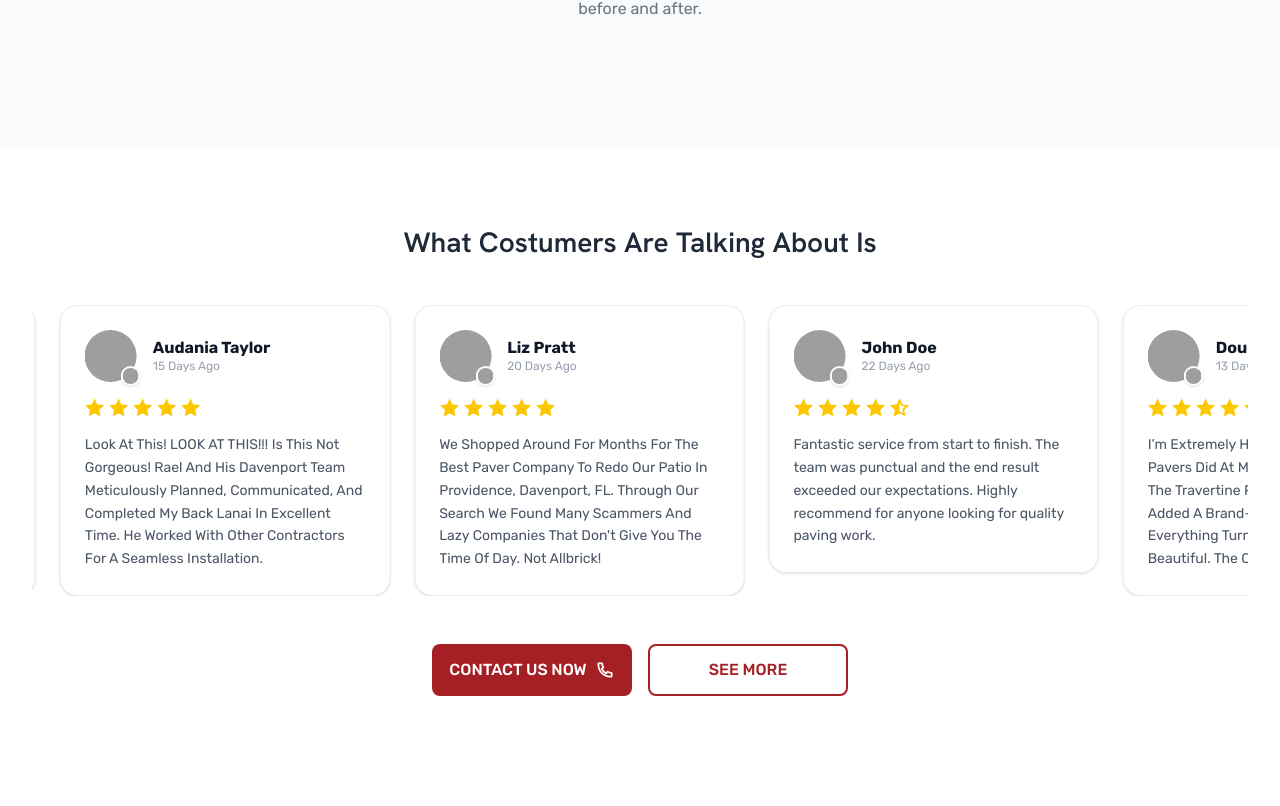
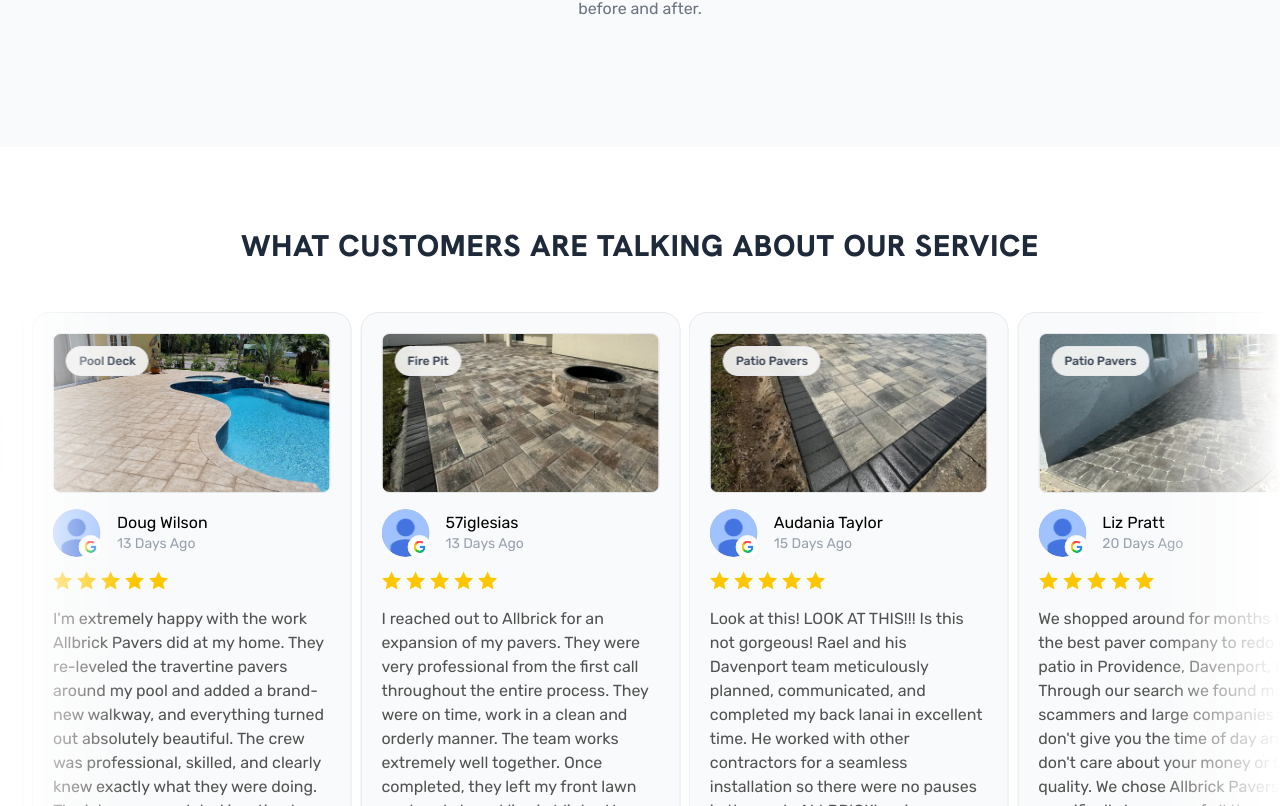
Before and after one commit to zarp-git/frontend_pages_allbrickpavers, a Next.js app: page / in a window 1280 px wide. Shown: the part 1994-2800 px from the top of the page. Built offline with nearby package versions, Linux system fonts and the light colour scheme; no server answers; grey boxes are pictures that could not be loaded.

Commit message:
feat: add FeedbackSection component displaying customer reviews in a carousel, utilizing new default avatar and Google icon SVG assets.

```diff
--- a/src/presentation/components/organisms/home-page-sections/FeedbackSection.tsx
+++ b/src/presentation/components/organisms/home-page-sections/FeedbackSection.tsx
@@ -1,172 +1,268 @@
 "use client";
 
-import React, { useState } from "react";
+import React, { useRef } from "react";
+import Image from "next/image";
+import Link from "next/link";
 import { Swiper, SwiperSlide } from "swiper/react";
-import { Autoplay } from "swiper/modules";
+import { Navigation, Autoplay } from "swiper/modules";
+import type { Swiper as SwiperType } from "swiper";
 import "swiper/css";
-import "swiper/css/autoplay";
-import { RiPhoneLine } from "@remixicon/react";
+import "swiper/css/navigation";
+import {
+  RiPhoneLine,
+  RiArrowRightUpLine,
+  RiArrowLeftSLine,
+  RiArrowRightSLine,
+} from "@remixicon/react";
 
 import { Button } from "@/presentation/components/atoms/ui/button";
 import StarRating from "@/presentation/components/atoms/ui/StarRating";
+import { SOCIAL_LINKS, CONTACT } from "@/constants";
 
-// --- Mock Data ---
-const FEEDBACKS = [
+// ---------------------------------------------------------------------------
+// Review data
+// ---------------------------------------------------------------------------
+interface Review {
+  id: number;
+  name: string;
+  daysAgo: string;
+  rating: number;
+  serviceTag: string;
+  image: string;
+  text: string;
+}
+
+const DEFAULT_AVATAR = "/images/avatars/default-avatar-profile-picture.svg";
+
+const REVIEWS: Review[] = [
   {
     id: 1,
-    name: "Doug Wilson",
-    avatar: "https://randomuser.me/api/portraits/men/32.jpg",
-    daysAgo: "13 Days Ago",
+    name: "Liz Pratt",
+    daysAgo: "20 days ago",
     rating: 5,
-    text: "I’m Extremely Happy With The Work Allbrick Pavers Did At My Home. They Re-Leveled The Travertine Pavers Around My Pool And Added A Brand-New Walkway, And Everything Turned Out Absolutely Beautiful. The Crew Was Professional, Skilled, And Clearly Knew Exactly What They Were Doing.",
+    serviceTag: "Patio Pavers",
+    image: "/images/sections-images/patio-pavers-1-after-1.webp",
+    text: "We shopped around for months for the best paver company to redo our patio in Providence, Davenport, FL. Through our search we found many scammers and large companies that don't give you the time of day and don't care about your money or the quality. We chose Allbrick Pavers specifically because of all the extra time they spent with us free of charge to help us feel comfortable, understand all of our options thoroughly and worked with our budget without pressure to pick our forever patio.",
   },
   {
     id: 2,
-    name: "57iglesias",
-    avatar: "https://randomuser.me/api/portraits/men/45.jpg", // Placeholder or generic avatar
-    daysAgo: "13 Days Ago",
+    name: "Doug Wilson",
+    daysAgo: "13 days ago",
     rating: 5,
-    text: "I Reached Out To Allbrick For An Expansion Of My Pavers. They Were Very Professional From The First Call Throughout The Entire Process. They Were On Time, Work In A Clean And Orderly Manner. The Team Works Extremely Well Together.",
+    serviceTag: "Pool Deck",
+    image: "/images/sections-images/pool-deck-after.jpg",
+    text: "I'm extremely happy with the work Allbrick Pavers did at my home. They re-leveled the travertine pavers around my pool and added a brand-new walkway, and everything turned out absolutely beautiful. The crew was professional, skilled, and clearly knew exactly what they were doing. The job was completed in a timely manner and the craftsmanship was excellent from start to finish. I highly recommend Allbrick Pavers to anyone looking for expert paver work and quality results!",
   },
   {
     id: 3,
-    name: "Audania Taylor",
-    avatar: "https://randomuser.me/api/portraits/women/44.jpg",
-    daysAgo: "15 Days Ago",
+    name: "57iglesias",
+    daysAgo: "13 days ago",
     rating: 5,
-    text: "Look At This! LOOK AT THIS!!! Is This Not Gorgeous! Rael And His Davenport Team Meticulously Planned, Communicated, And Completed My Back Lanai In Excellent Time. He Worked With Other Contractors For A Seamless Installation.",
+    serviceTag: "Fire Pit",
+    image: "/images/sections-images/firepit-pavers-1-after-1.webp",
+    text: "I reached out to Allbrick for an expansion of my pavers. They were very professional from the first call throughout the entire process. They were on time, work in a clean and orderly manner. The team works extremely well together. Once completed, they left my front lawn neat and clean. I live in Winter Haven and they provided all the necessary documentation for the HOA approval. Highly recommend this company, they were a pleasure to work with them.",
   },
   {
     id: 4,
-    name: "Liz Pratt",
-    avatar: "https://randomuser.me/api/portraits/women/68.jpg",
-    daysAgo: "20 Days Ago",
+    name: "Audania Taylor",
+    daysAgo: "15 days ago",
     rating: 5,
-    text: "We Shopped Around For Months For The Best Paver Company To Redo Our Patio In Providence, Davenport, FL. Through Our Search We Found Many Scammers And Lazy Companies That Don't Give You The Time Of Day. Not Allbrick!",
+    serviceTag: "Patio Pavers",
+    image: "/images/sections-images/patio-pavers-2-after-1.webp",
+    text: "Look at this! LOOK AT THIS!!! Is this not gorgeous! Rael and his Davenport team meticulously planned, communicated, and completed my back lanai in excellent time. He worked with other contractors for a seamless installation so there were no pauses in the work. ALLBRICK's prices were reasonable and Rael even offered to throw in a fire pit for free (which was appreciated but eventually declined). My husband and I are so happy with the work ALLBRICK did. Highly, HIGHLY recommend!!",
   },
   {
     id: 5,
-    name: "John Doe",
-    avatar: "https://randomuser.me/api/portraits/men/85.jpg",
-    daysAgo: "22 Days Ago",
-    rating: 4.5,
-    text: "Fantastic service from start to finish. The team was punctual and the end result exceeded our expectations. Highly recommend for anyone looking for quality paving work.",
+    name: "Liz Pratt",
+    daysAgo: "20 days ago",
+    rating: 5,
+    serviceTag: "Patio Pavers",
+    image: "/images/sections-images/patio-pavers-3-after-1.webp",
+    text: "We shopped around for months for the best paver company to redo our patio in Providence, Davenport, FL. Through our search we found many scammers and large companies that don't give you the time of day and don't care about your money or the quality. We chose Allbrick Pavers specifically because of all the extra time they spent with us free of charge to help us feel comfortable, understand all of our options thoroughly and worked with our budget without pressure to pick our forever patio.",
   },
 ];
 
+// ---------------------------------------------------------------------------
+// Component
+// ---------------------------------------------------------------------------
 export default function FeedbackSection() {
-  const [swiperRef, setSwiperRef] = useState<any>(null);
+  const swiperRef = useRef<SwiperType | null>(null);
 
   return (
-    <section className="py-20 bg-white overflow-hidden">
-      <div className="section-container text-center mb-12">
-        <h2 className="h2 text-foreground mb-4">
-          What Costumers Are Talking About Is
+    <section
+      id="testimonials"
+      className="relative py-14 lg:py-20 bg-white overflow-hidden"
+    >
+      {/* ── Heading ── */}
+      <div className="section-container text-center mb-10 lg:mb-12">
+        <h2 className="text-gray-800 text-2xl md:text-3xl font-black font-hanken uppercase leading-tight tracking-wide">
+          What Customers Are Talking About Our Service
         </h2>
       </div>
 
-      {/*
-        Container Logic:
-        - "container mx-auto" defines the max width.
-        - "sumindo tudo o que sair desse container" -> overflow-hidden on the container.
-        - Slider takes 100% of this container.
-      */}
-      <div className="section-container relative overflow-hidden">
-        <div className="w-full">
+      {/* ── Carousel ── */}
+      <div className="section-container relative">
         <Swiper
-            modules={[Autoplay]}
-            spaceBetween={24}
-            // Responsive breakpoints to show partial slides
-            slidesPerView={1.2}
-            loop={true}
-            speed={4000} // continuous flow speed
+          modules={[Navigation, Autoplay]}
+          spaceBetween={32}
+          slidesPerView={1.15}
+          loop
+          speed={600}
           autoplay={{
-              delay: 0,
+            delay: 5000,
             disableOnInteraction: false,
             pauseOnMouseEnter: true,
           }}
           breakpoints={{
-              640: {
-                slidesPerView: 2.2,
-              },
-              1024: {
-                slidesPerView: 3.2,
-              },
-              1280: {
-                slidesPerView: 3.5,
-              },
+            640: { slidesPerView: 1.8, spaceBetween: 24 },
+            768: { slidesPerView: 2.3, spaceBetween: 28 },
+            1024: { slidesPerView: 3.2, spaceBetween: 32 },
+            1280: { slidesPerView: 3.8, spaceBetween: 32 },
           }}
-            className="ease-linear!"
-            // Swiper's continuous autoplay usually requires 'linear' timing function in global css or custom class,
-            // but standard autoplay with delay 0 approximates it.
-            // We'll let standard autoplay handle the "girando" Feel.
-            onSwiper={setSwiperRef}
+          onSwiper={(swiper) => {
+            swiperRef.current = swiper;
+          }}
+          className="overflow-visible!"
         >
-            {FEEDBACKS.map((feedback) => (
-              <SwiperSlide key={feedback.id} className="h-auto">
-                <div className="bg-white border border-[#ececec] rounded-2xl p-6 h-full flex flex-col gap-4 shadow-sm hover:shadow-md transition-shadow">
-                  {/* Header: Avatar, Name, Google Logo, Days Ago */}
-                  <div className="flex items-start justify-between">
-                    <div className="flex items-center gap-4">
-                      <div className="relative">
-                        <img
-                          src={feedback.avatar}
-                          alt={feedback.name}
-                          className="w-[52px] h-[52px] rounded-full object-cover"
-                        />
-                        {/* Google Logo Badge - absolute positioned on avatar as per common design patterns for reviews, or usually Next to it.
-                                Design Screenshot shows Google logo small next to name or overlapping avatar?
-                                Screenshot shows: Avatar on left. Name and "13 Days Ago" in text column.
-                                AND a Google G logo at the bottom right of the AVATAR circle.
-                            */}
-                        <img
-                          src="/images/google-logo.png"
-                          alt="Google"
-                          className="absolute -bottom-1 -right-1 w-5 h-5 bg-white rounded-full p-0.5 shadow-sm"
-                        />
-                      </div>
-                      <div className="flex flex-col text-left">
-                        <h4 className="text-base font-bold text-gray-900 font-rubik leading-tight">
-                          {feedback.name}
-                        </h4>
-                        <span className="text-xs text-gray-400 font-rubik">
-                          {feedback.daysAgo}
-                        </span>
-                      </div>
-                    </div>
-                  </div>
-
-                  {/* Stars */}
-                  <StarRating rating={feedback.rating} />
-
-                  {/* Text */}
-                  <p className="text-gray-600 font-rubik text-sm leading-relaxed text-left line-clamp-6">
-                    {feedback.text}
-                  </p>
-                </div>
+          {REVIEWS.map((review) => (
+            <SwiperSlide key={review.id} className="h-auto!">
+              <ReviewCard review={review} />
             </SwiperSlide>
           ))}
         </Swiper>
-        </div>
+
+        {/* ── Fade Edges ── */}
+        <div
+          className="pointer-events-none absolute left-0 top-0 bottom-0 w-16 lg:w-32 z-10"
+          style={{
+            background:
+              "linear-gradient(to right, rgb(255 255 255) 0%, rgb(255 255 255 / 0) 100%)",
+          }}
+        />
+        <div
+          className="pointer-events-none absolute right-0 top-0 bottom-0 w-16 lg:w-32 z-10"
+          style={{
+            background:
+              "linear-gradient(to left, rgb(255 255 255) 0%, rgb(255 255 255 / 0) 100%)",
+          }}
+        />
       </div>
 
-      {/* Footer Buttons */}
-      <div className="section-container mt-12 flex flex-wrap items-center justify-center gap-4">
+      {/* ── Navigation Arrows ── */}
+      <div className="section-container flex justify-center gap-4 mt-8">
+        <button
+          type="button"
+          aria-label="Previous review"
+          onClick={() => swiperRef.current?.slidePrev()}
+          className="size-10 rounded-full bg-white border border-gray-200 flex items-center justify-center hover:border-gray-400 transition-colors"
+        >
+          <RiArrowLeftSLine className="size-5 text-gray-700" />
+        </button>
+        <button
+          type="button"
+          aria-label="Next review"
+          onClick={() => swiperRef.current?.slideNext()}
+          className="size-10 rounded-full bg-white border border-gray-200 flex items-center justify-center hover:border-gray-400 transition-colors"
+        >
+          <RiArrowRightSLine className="size-5 text-gray-700" />
+        </button>
+      </div>
+
+      {/* ── CTA Buttons ── */}
+      <div className="section-container mt-10 flex flex-wrap items-center justify-center gap-4">
         <Button
+          asChild
           variant="brick"
           size="lg"
-          className="h-[52px] px-8 text-base font-medium uppercase min-w-[200px] flex items-center justify-center gap-2"
+          className="h-12 px-8 text-base font-medium rounded-lg"
         >
-          CONTACT US NOW <RiPhoneLine className="size-5" />
+          <Link href={`${CONTACT.phoneHref}`}>
+            Contact Us Now
+            <RiPhoneLine className="size-5" />
+          </Link>
         </Button>
         <Button
+          asChild
           variant="brick-outline"
           size="lg"
-          className="h-[52px] px-8 text-base font-medium uppercase min-w-[200px]"
+          className="h-12 px-8 text-base font-medium rounded-lg"
         >
-          SEE MORE
+          <Link
+            href={SOCIAL_LINKS.googleMaps}
+            target="_blank"
+            rel="noopener noreferrer"
+          >
+            Read All Reviews
+            <RiArrowRightUpLine className="size-5" />
+          </Link>
         </Button>
       </div>
     </section>
   );
 }
+
+// ---------------------------------------------------------------------------
+// ReviewCard sub-component
+// ---------------------------------------------------------------------------
+function ReviewCard({ review }: { review: Review }) {
+  return (
+    <article className="w-80 p-5 bg-gray-50 rounded-2xl border border-gray-200 flex flex-col justify-start items-start gap-4 h-full">
+      {/* ── Project Image with Service Chip ── */}
+      <div className="relative self-stretch h-40 rounded-md border border-gray-200 overflow-hidden">
+        <Image
+          src={review.image}
+          alt={`${review.serviceTag} project by AllBrick Pavers`}
+          fill
+          sizes="320px"
+          className="object-cover"
+        />
+        <span className="absolute top-3 left-3 px-3 py-1.5 bg-stone-50/90 backdrop-blur-sm rounded-full border border-gray-200 text-gray-700 text-xs font-medium font-rubik">
+          {review.serviceTag}
+        </span>
+      </div>
+
+      {/* ── Reviewer Info ── */}
+      <div className="self-stretch flex flex-col gap-3.5">
+        <div className="self-stretch relative flex items-center gap-4">
+          {/* Avatar with Google badge */}
+          <div className="relative shrink-0">
+            <Image
+              src={DEFAULT_AVATAR}
+              alt={review.name}
+              width={48}
+              height={48}
+              className="size-12 rounded-full object-cover bg-gray-200"
+            />
+            <div className="absolute -bottom-0.5 -right-0.5 size-6 p-[5px] bg-white rounded-full border border-neutral-100 flex items-center justify-center">
+              <Image
+                src="/images/svg/google-icon.svg"
+                alt="Google"
+                width={16}
+                height={17}
+                className="size-4"
+              />
+            </div>
+          </div>
+
+          {/* Name & date */}
+          <div className="flex-1 flex flex-col gap-[5px]">
+            <span className="text-black text-base font-normal font-rubik capitalize leading-4">
+              {review.name}
+            </span>
+            <span className="text-gray-400 text-sm font-normal font-rubik capitalize leading-4">
+              {review.daysAgo}
+            </span>
+          </div>
+        </div>
+
+        {/* Stars */}
+        <StarRating rating={review.rating} size={20} />
+      </div>
+
+      {/* ── Review Text ── */}
+      <p className="self-stretch text-neutral-600 text-base font-normal font-rubik leading-6">
+        {review.text}
+      </p>
+    </article>
+  );
+}
```
Also changed, not shown: public/images/avatars/default-avatar-profile-picture.svg (added), public/images/svg/google-icon.svg (added). Lines whose indentation alone changed are shown as unchanged.
